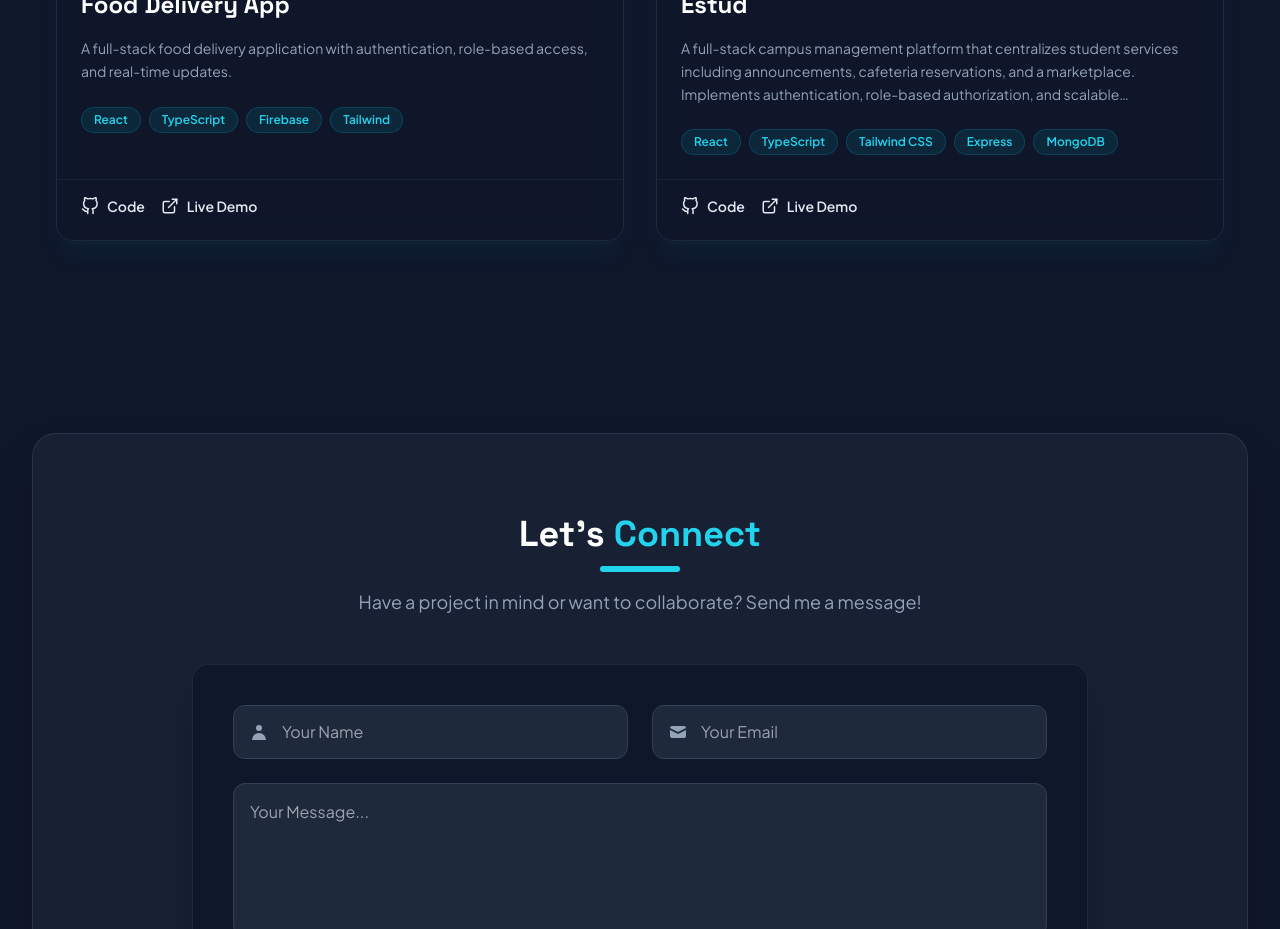
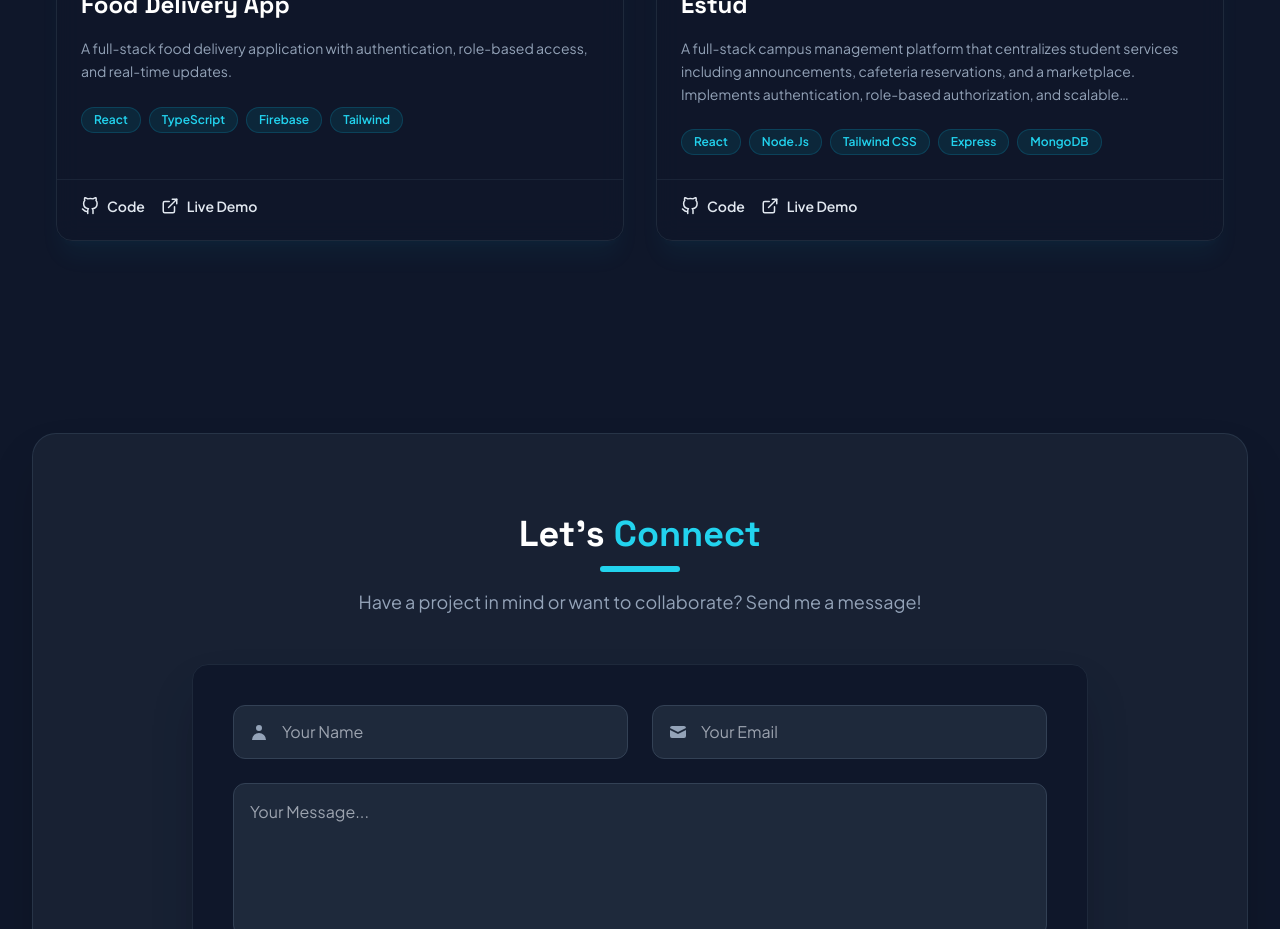
Before and after one commit to muradbzuneh/Moderate_portfolio, a React (Vite) app in the folder Murad-v2-portfolio/: page / in a window 1280 px wide. Shown: the part 4500-5429 px from the top of the page. Built offline with nearby package versions, Linux system fonts and the light colour scheme; the HTML template or start-up script is replaced by a standard one.

Commit message:
refactore: add skill for estud project

```diff
--- a/Murad-v2-portfolio/src/data/project.ts
+++ b/Murad-v2-portfolio/src/data/project.ts
@@ -49,9 +49,9 @@ export const projects = [
   title: "Estud",
   description:
     "A full-stack campus management platform that centralizes student services including announcements, cafeteria reservations, and a marketplace. Implements authentication, role-based authorization, and scalable architecture with a clean, user-friendly interface.",
-  tech: ["React", "TypeScript", "Tailwind CSS", "Express", "MongoDB"],
+  tech: ["React", "Node.Js", "Tailwind CSS", "Express", "MongoDB"],
   github: "https://github.com/muradbzuneh/Estud",
-  live: "https://estud-v-2-9clb.vercel.app",
+  live: "https://estud-v-2-9clb.vercel.app/",
   image: "/estud-banner.jpg",
 }
 
```
